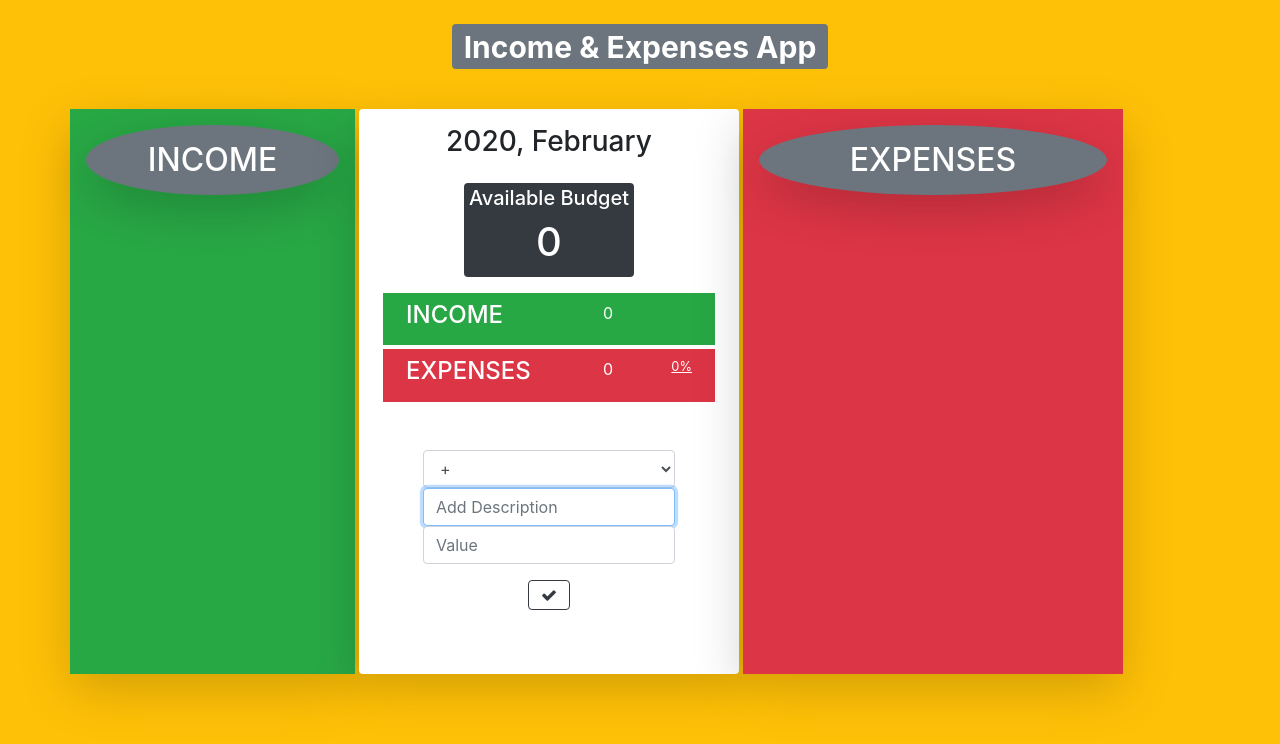
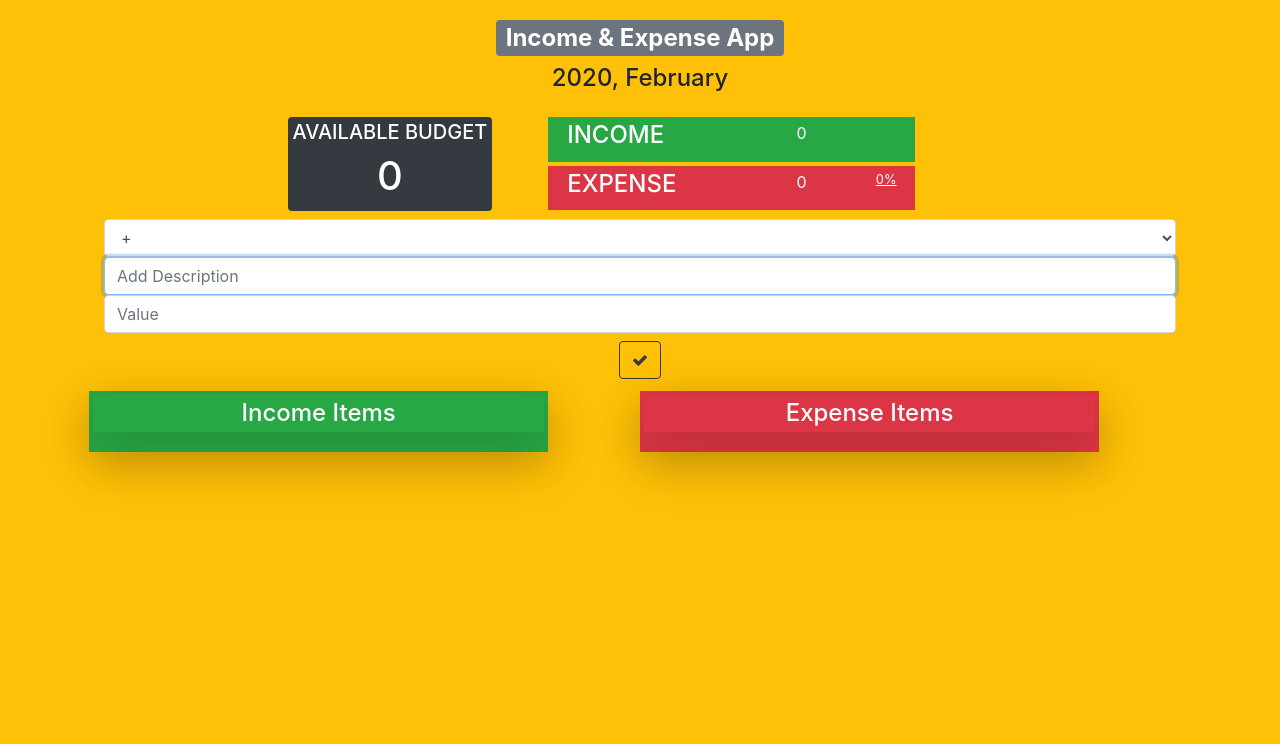
Before and after one commit to rajeshchauhan23102008/income-expense-app, a plain HTML site: page index.html in a window 1280 px wide. Drawn offline with nearby package versions, Linux system fonts and the light colour scheme.

Commit message:
design changed and pwa capabilities added.

```diff
--- a/index.html
+++ b/index.html
@@ -1,6 +1,14 @@
-<html>
+<!DOCTYPE html>
+<html lang="en">
   <head>
+    <meta charset="UTF-8" />
+    <meta name="viewport" content="width=device-width, initial-scale=1.0" />
+    <meta http-equiv="X-UA-Compatible" content="ie=edge" />
+    <meta name="description" content="Income Expenses App" />
+    <meta name="theme-color" content="#e50000" />
     <title>Income Expenses App</title>
+
+    <link rel="manifest" href="manifest.json" />
     <link
       rel="stylesheet"
       href="https://stackpath.bootstrapcdn.com/font-awesome/4.7.0/css/font-awesome.min.css"
@@ -11,26 +19,113 @@
       integrity="sha384-Vkoo8x4CGsO3+Hhxv8T/Q5PaXtkKtu6ug5TOeNV6gBiFeWPGFN9MuhOf23Q9Ifjh"
       crossorigin="anonymous"
     />
+
+    <!-- Add this to your HEAD if you want to load the
+apple-touch-icons from another dir than your sites' root -->
+
+    <link
+      rel="apple-touch-icon"
+      href="images/touch-icons/apple-touch-icon-iphone-60x60.png"
+    />
+    <link
+      rel="apple-touch-icon"
+      sizes="60x60"
+      href="images/touch-icons/apple-touch-icon-ipad-76x76.png"
+    />
+    <link
+      rel="apple-touch-icon"
+      sizes="114x114"
+      href="images/touch-icons/apple-touch-icon-iphone-retina-120x120.png"
+    />
+    <link
+      rel="apple-touch-icon"
+      sizes="144x144"
+      href="images/touch-icons/apple-touch-icon-ipad-retina-152x152.png"
+    />
   </head>
 
   <body class="bg-warning">
-    <div class="container mt-2">
+    <div class="container">
       <div class="row">
-        <div class="col text-center p-3 mb-3">
-          <h1>
-            <span class="badge badge-secondary"> Income & Expenses App</span>
-          </h1>
+        <div class="col text-center p-3">
+          <h2>
+            <span class="badge badge-secondary"> Income & Expense App</span>
+          </h2>
+          <div class="text-center ">
+            <h4><span class=" budget-month">%MONTH%</span></h4>
+          </div>
         </div>
       </div>
-      <div class="row mb-3">
-        <div class="col-3 text-center shadow-lg p-3 bg-success ">
+      <div class="row ml-1 mr-1 mb-1 text-uppercase">
+        <div class="col-2"></div>
+        <div class="col-3 mb-1">
+          <div class=" badge badge-dark">
+            <h5>Available Budget</h5>
+            <h1><div class="budget-value"></div></h1>
+          </div>
+        </div>
+        <div class="col-sm-4">
+          <div class="row bg-success p-1 text-white text-uppercase mb-1 ">
+            <div class="col-6">
+              <div class="text-left"><h4>Income</h4></div>
+            </div>
+            <div class="col-3">
+              <div class="budget-income-value text-right"></div>
+            </div>
+          </div>
+
+          <div class="row bg-danger p-1 text-white text-uppercase">
+            <div class="col-6">
+              <div class="text-left"><h4>Expense</h4></div>
+            </div>
+            <div class="col-3 text-right">
+              <div class="budget-expenses-value"></div>
+            </div>
+            <div class="col-3 text-right">
+              <small>
+                <u> <div class="budget-expenses-percentage"></div></u
+              ></small>
+            </div>
+          </div>
+        </div>
+      </div>
+      <div class="row mb-1 ml-1 mr-1">
+        <div class="col">
+          <form>
+            <div class="text-center ">
+              <select class="add-type form-control">
+                <option value="inc" selected>+</option>
+                <option value="exp">-</option>
+              </select>
+              <input
+                type="text"
+                placeholder="Add Description"
+                class="add-description form-control"
+                value="description"
+              />
+
+              <input
+                type="number"
+                class="add-value form-control"
+                placeholder="Value"
+                value="0"
+              />
+              <button class=" mt-2 mb-2 add-btn btn btn-outline-dark">
+                <i class="fa fa-check"></i>
+              </button>
+            </div>
+          </form>
+        </div>
+      </div>
+      <div class="row mb-2 ml-1 mr-1">
+        <div class="col-sm-5 text-center shadow-lg p-1 bg-success ">
           <div class="income">
-            <h2
-              class="bg-secondary shadow-lg text-white p-3 rounded-circle text-uppercase"
+            <h4
+              class="shadow-lg text-white p-1"
             >
-              Income
+              Income Items
             </h2>
-            <div class="income-list mt-5">
+            <div class="income-list mt-3">
               <!--
               <div class="item row mb-2 text-white  border border-warning align-middle p-1 ml-1 mr-1">
                 <div class=" col-6 text-left" id="inc-0">
@@ -102,77 +197,15 @@
             </div>
           </div>
         </div>
-        <div class="col-4 ml-1 mr-1 shadow-lg p-3 bg-white rounded">
-          <div class="text-center ">
-            <h3><span class=" budget-month">%MONTH%</span></h3>
-          </div>
-          <div class="row text-center">
-            <div class="col ">
-              <div class="m-3 badge badge-dark">
-                <h5>Available Budget</h5>
-                <h1><div class="budget-value"></div></h1>
-              </div>
-            </div>
-          </div>
-
-          <div
-            class="row bg-success ml-2 p-2 text-white text-uppercase mb-1 mr-2"
-          >
-            <div class="col-6">
-              <div class="text-left"><h4>Income</h4></div>
-            </div>
-            <div class="col-3">
-              <div class="budget-income-value text-right"></div>
-            </div>
-          </div>
-
-          <div class="row bg-danger ml-2 p-2 text-white text-uppercase mr-2">
-            <div class="col-6">
-              <div class="text-left"><h4>Expenses</h4></div>
-            </div>
-            <div class="col-3 text-right">
-              <div class="budget-expenses-value"></div>
-            </div>
-            <div class="col-3 text-right">
-              <small>
-                <u> <div class="budget-expenses-percentage"></div></u
-              ></small>
-            </div>
-          </div>
-
-          <form>
-            <div class="m-5 text-center ">
-              <select class="add-type form-control">
-                <option value="inc" selected>+</option>
-                <option value="exp">-</option>
-              </select>
-              <input
-                type="text"
-                placeholder="Add Description"
-                class="add-description form-control"
-                value="description"
-              />
-
-              <input
-                type="number"
-                class="add-value form-control"
-                placeholder="Value"
-                value="0"
-              />
-              <button class=" mt-3 add-btn btn btn-outline-dark">
-                <i class="fa fa-check"></i>
-              </button>
-            </div>
-          </form>
-        </div>
-        <div class="col-4 text-center shadow-lg p-3 bg-danger ">
+        <div class="col-1 mt-1"></div>
+        <div class="col-sm-5 text-center shadow-lg p-1 bg-danger ">
           <div class="expenses">
-            <h2
-              class=" shadow-lg p-3 mb-5 bg-secondary text-white rounded-circle text-uppercase"
+            <h4
+              class=" shadow-lg p-1 text-white"
             >
-              Expenses
+              Expense Items
             </h2>
-            <div class="expenses-list">
+            <div class="expenses-list mt-3">
               <!--
               <div class="item row mb-2 text-white  border border-dark align-middle p-1 ml-1 mr-1">
                 <div class=" col-4" id="exp-0"><div class="text-left">Holiday</div></div>
@@ -244,6 +277,14 @@
         </div>
       </div>
     </div>
+
     <script src="app.js"></script>
+    <script>
+      if ('serviceWorker' in navigator) {
+        navigator.serviceWorker.register('/sw.js').then(function() {
+          console.log('Service Worker Registered');
+        });
+      }
+    </script>
   </body>
 </html>
```
Also changed, not shown: images/touch-icons/add-to-head.html (added, +8 -0 lines), sw.js (added, +66 -0 lines), images/icons/icon-128x128.png (added), images/icons/icon-144x144.png (added), images/icons/icon-152x152.png (added), images/icons/icon-192x192.png (added), images/icons/icon-384x384.png (added), images/icons/icon-512x512.png (added), images/icons/icon-72x72.png (added), images/icons/icon-96x96.png (added), images/touch-icons/apple-touch-icon-ipad-76x76.png (added), images/touch-icons/apple-touch-icon-ipad-retina-152x152.png (added), images/touch-icons/apple-touch-icon-iphone-60x60.png (added), images/touch-icons/apple-touch-icon-iphone-retina-120x120.png (added), 1 more files.
